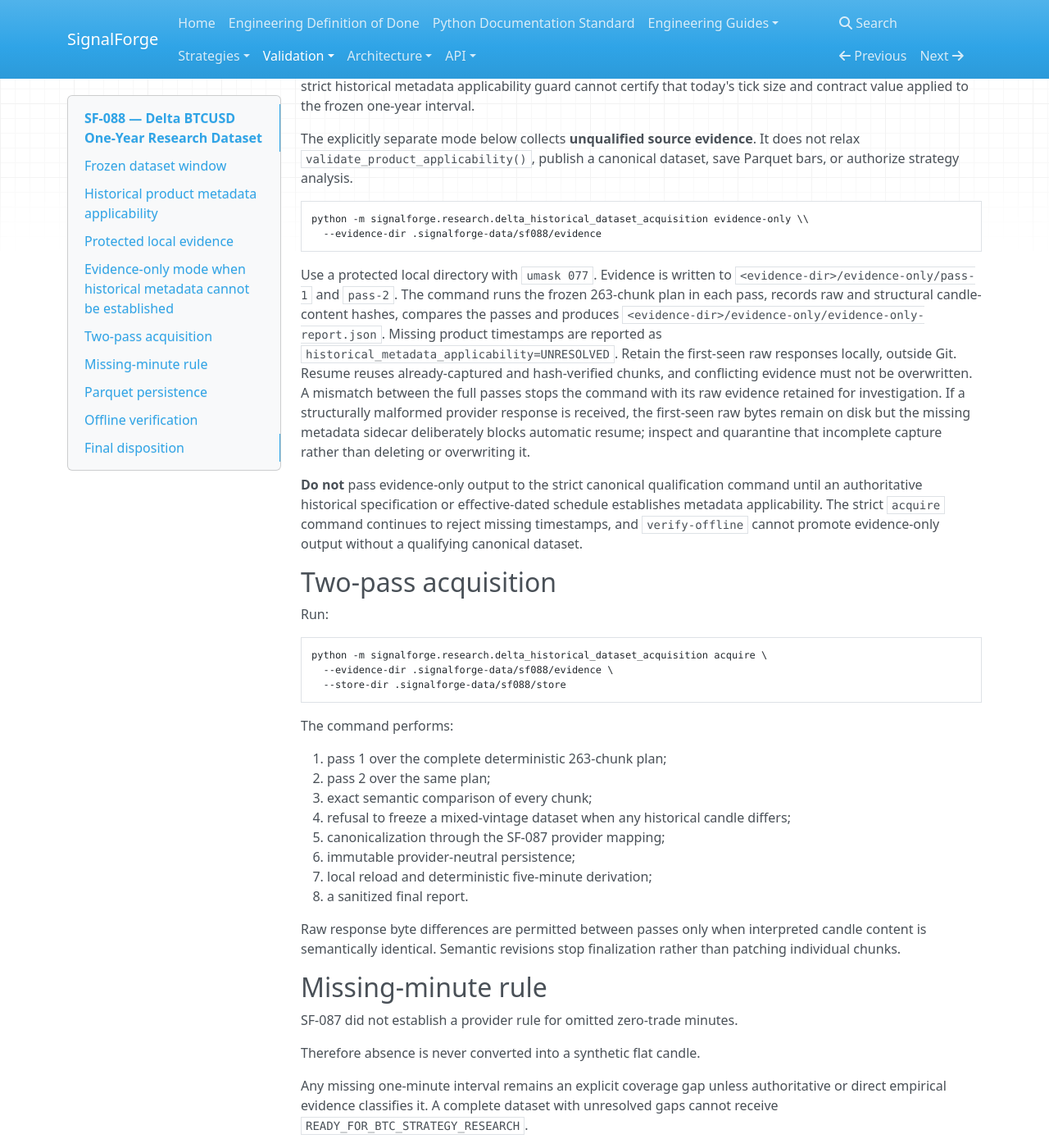
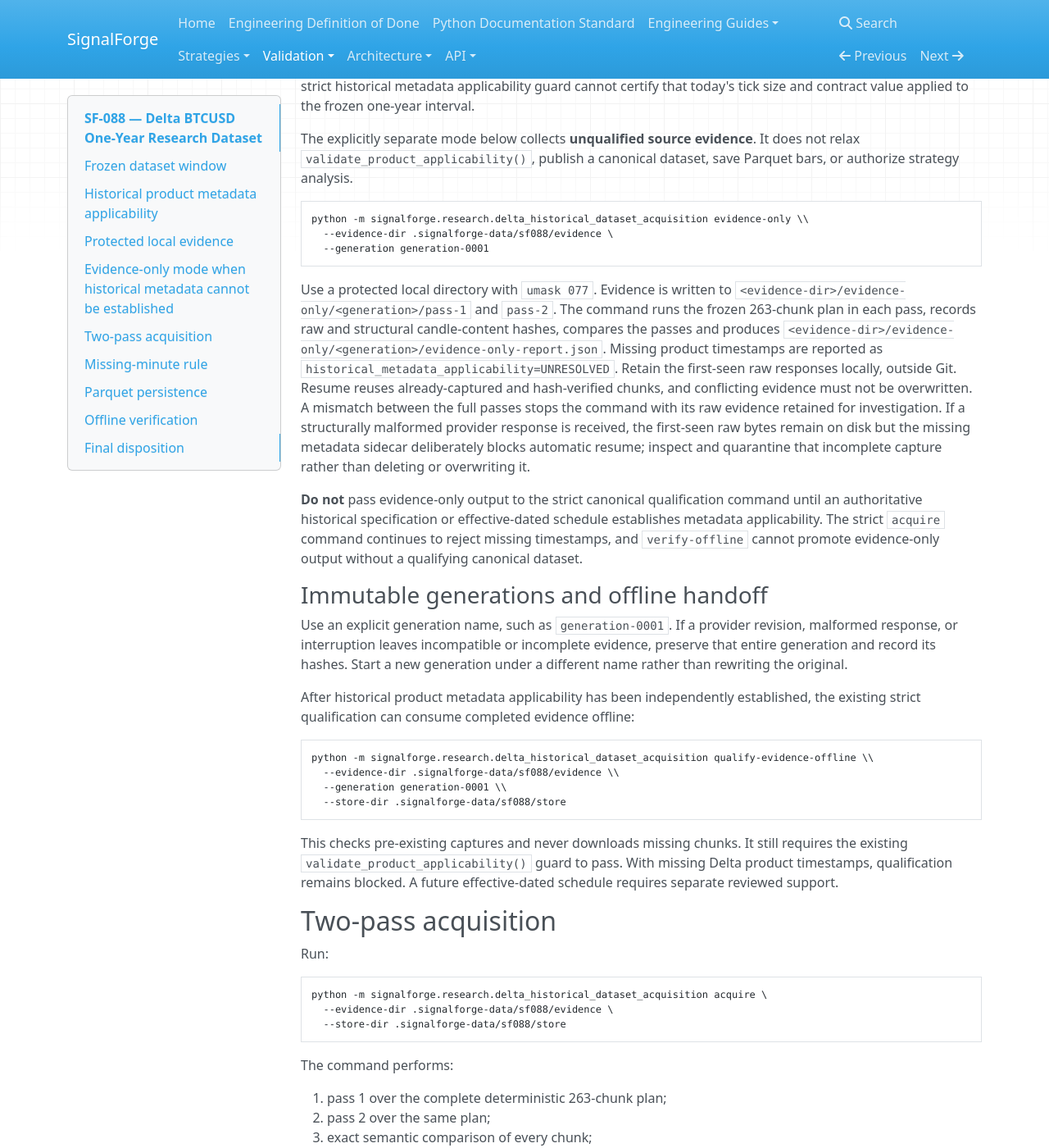
Before and after one commit to harishkamathuk/signalforge, an MkDocs documentation site: the page built from docs/validation/sf-088-delta-btc-one-year-dataset.md, in a window 1280 px wide and 1400 px high, scrolled down 1314 px. Shown: the whole window at 82% size. Built offline with MkDocs 1.6.1, drawn with Linux system fonts in a browser that asks for light colours; nearby versions of some CDN libraries.

Commit message:
Document immutable evidence generations and offline handoff

````diff
--- a/docs/validation/sf-088-delta-btc-one-year-dataset.md
+++ b/docs/validation/sf-088-delta-btc-one-year-dataset.md
@@ -65,14 +65,15 @@ dataset, save Parquet bars, or authorize strategy analysis.
 
 ```bash
 python -m signalforge.research.delta_historical_dataset_acquisition evidence-only \\
-  --evidence-dir .signalforge-data/sf088/evidence
+  --evidence-dir .signalforge-data/sf088/evidence \
+  --generation generation-0001
 ```
 
 Use a protected local directory with `umask 077`. Evidence is written to
-`<evidence-dir>/evidence-only/pass-1` and `pass-2`. The command runs the
+`<evidence-dir>/evidence-only/<generation>/pass-1` and `pass-2`. The command runs the
 frozen 263-chunk plan in each pass, records raw and structural candle-content
 hashes, compares the passes and produces
-`<evidence-dir>/evidence-only/evidence-only-report.json`.
+`<evidence-dir>/evidence-only/<generation>/evidence-only-report.json`.
 Missing product timestamps are reported as
 `historical_metadata_applicability=UNRESOLVED`. Retain the first-seen raw
 responses locally, outside Git. Resume reuses already-captured and
@@ -88,6 +89,28 @@ command until an authoritative historical specification or effective-dated
 schedule establishes metadata applicability. The strict `acquire` command
 continues to reject missing timestamps, and `verify-offline` cannot promote
 evidence-only output without a qualifying canonical dataset.
+
+### Immutable generations and offline handoff
+
+Use an explicit generation name, such as `generation-0001`. If a provider
+revision, malformed response, or interruption leaves incompatible or incomplete
+evidence, preserve that entire generation and record its hashes. Start a new
+generation under a different name rather than rewriting the original.
+
+After historical product metadata applicability has been independently established,
+the existing strict qualification can consume completed evidence offline:
+
+```bash
+python -m signalforge.research.delta_historical_dataset_acquisition qualify-evidence-offline \\
+  --evidence-dir .signalforge-data/sf088/evidence \\
+  --generation generation-0001 \\
+  --store-dir .signalforge-data/sf088/store
+```
+
+This checks pre-existing captures and never downloads missing chunks. It still
+requires the existing `validate_product_applicability()` guard to pass.
+With missing Delta product timestamps, qualification remains blocked.
+A future effective-dated schedule requires separate reviewed support.
 
 ## Two-pass acquisition
 
````
